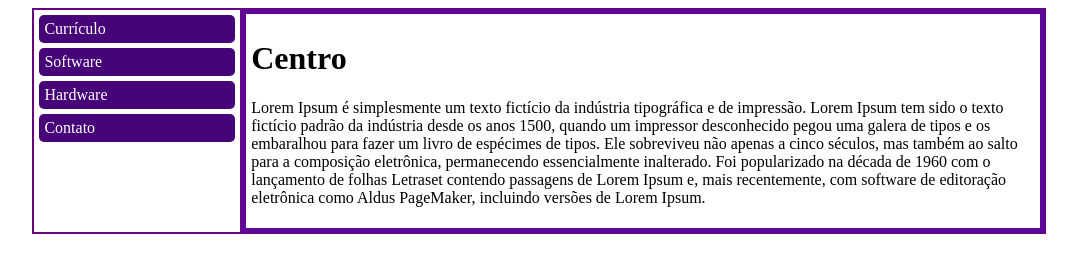
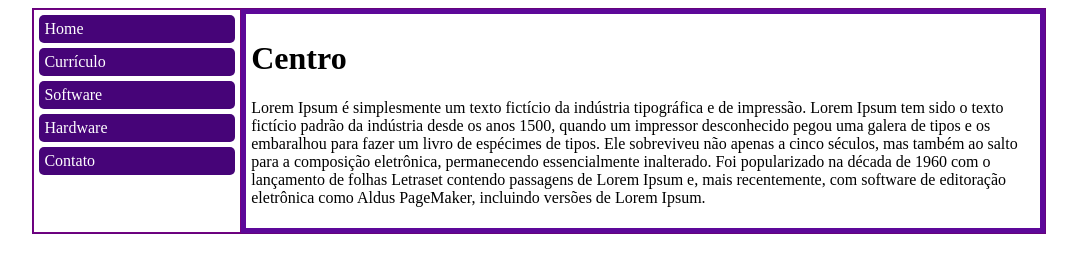
Before and after one commit to gabrielsousa0981/pasta-01, a plain HTML site: page index.html in a window 1280 px wide. Shown: the whole page, without its empty margins (101-1178 px from the left). Drawn offline with Linux system fonts and the light colour scheme.

Commit message:
foi adicionado o botão home

```diff
--- a/index.html
+++ b/index.html
@@ -50,6 +50,7 @@
 <div id= "tudo">
 <div id= "menu">
 
+        <a href="index.html">Home</a>
         <a href="curriculo.html">Currículo</a>
         <a href="software.html">Software</a>
         <a href="hardware.html">Hardware</a>
```
Also changed, not shown: contato.html (+1 -1 lines), curriculo.html (+1 -1 lines), hardware.html (+1 -1 lines), software.html (+1 -0 lines).
